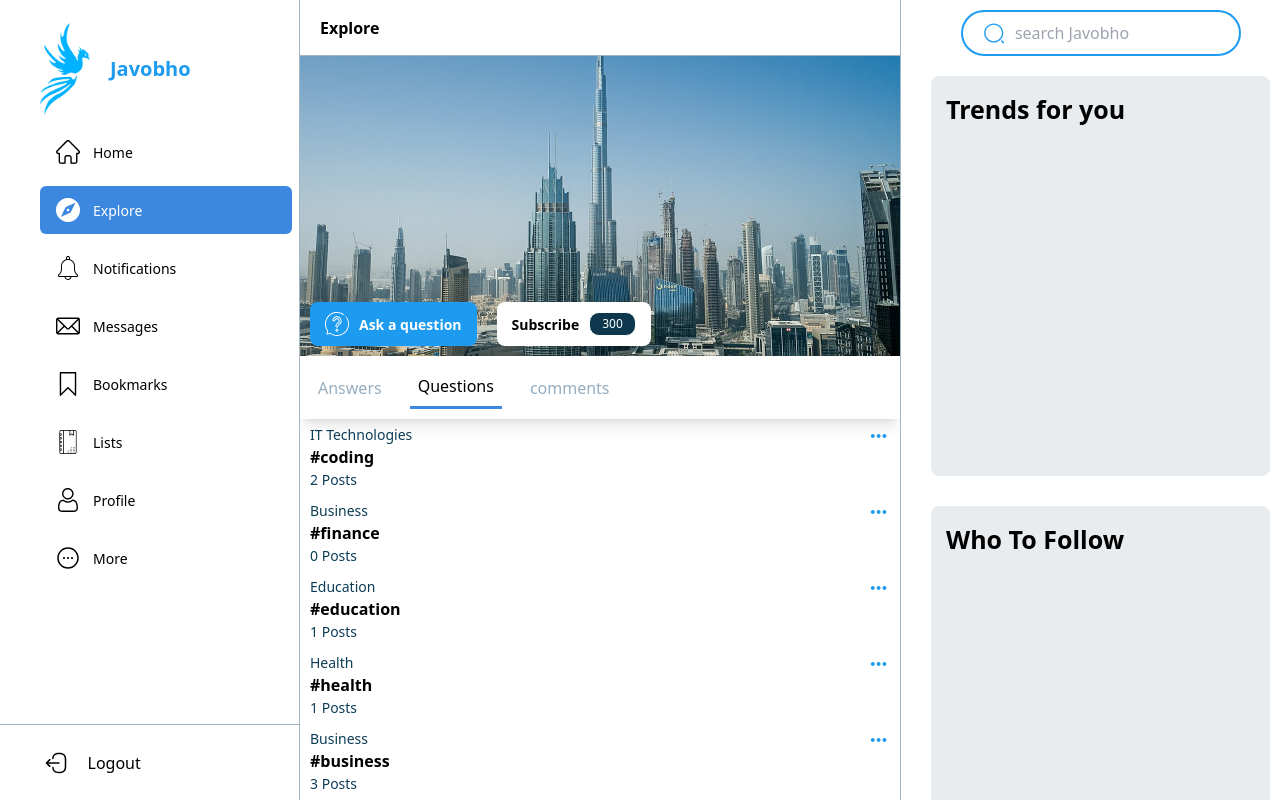
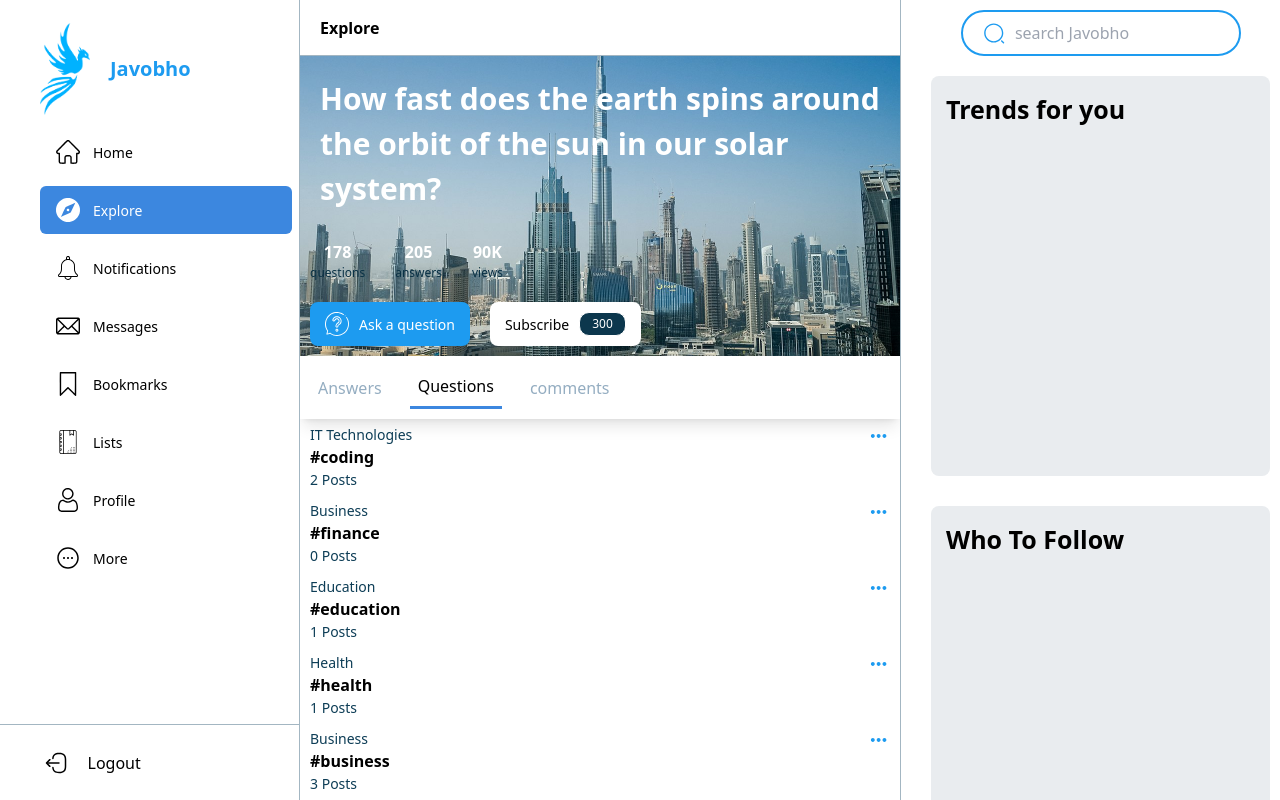
Before and after one commit to nnnozimjon/JavobhoVersion, a Next.js app: page /explore in a window 1280 px wide. Built offline with nearby package versions, Linux system fonts and the light colour scheme.

Commit message:
fix: explore

```diff
--- a/src/components/Button/index.tsx
+++ b/src/components/Button/index.tsx
@@ -14,7 +14,7 @@ const Button: React.FC<IButton.props> = ({
     <button
       onClick={onClick}
       className={`px-[15px] py-[10px]  rounded-lg bg-${bg} text-${color} transition duration-500
-       font-bold text-[14px] flex items-center gap-[10px]`}
+       font-medium text-[14px] flex items-center gap-[10px]`}
     >
       {name && <Icon name={name} />}
       {text}
--- a/src/components/explore/viewTypes/BannerView.tsx
+++ b/src/components/explore/viewTypes/BannerView.tsx
@@ -14,6 +14,31 @@ const BannerView: React.FC<any> = () => {
           alt="question Banner"
           className="w-full h-full object-cover absolute -z-[10]"
         />
+        <div className="flex flex-col">
+          <h1 className="p-[20px] font-semibold text-[30px] text-white absolute top-0">
+            How fast does the earth spins around the orbit of the sun in our
+            solar system?
+          </h1>
+          <div className="flex gap-[30px] p-[10px] w-fit">
+            <p className="font-bold text-white flex flex-col items-center">
+              178
+              <span className="text-[12px] font-medium text-darkestIndigo">
+                questions
+              </span>
+            </p>
+            <p className="font-bold text-white flex flex-col items-center">
+              205{' '}
+              <span className="text-[12px] font-medium text-darkestIndigo">
+                answers
+              </span>
+            </p>
+            <p className="font-bold text-white flex flex-col items-center">
+              90K{' '}
+              <span className="text-[12px] font-medium text-darkestIndigo">
+                views
+              </span>
+            </p>
+          </div>
           <div className="flex gap-[20px] p-[10px]">
             <Button name="ask" text="Ask a question" color="white" bg="main" />
             <Button
@@ -22,6 +47,7 @@ const BannerView: React.FC<any> = () => {
               bg="white"
               count={300}
             />
+          </div>
         </div>
       </div>
 
```
Lines whose indentation alone changed are shown as unchanged.
